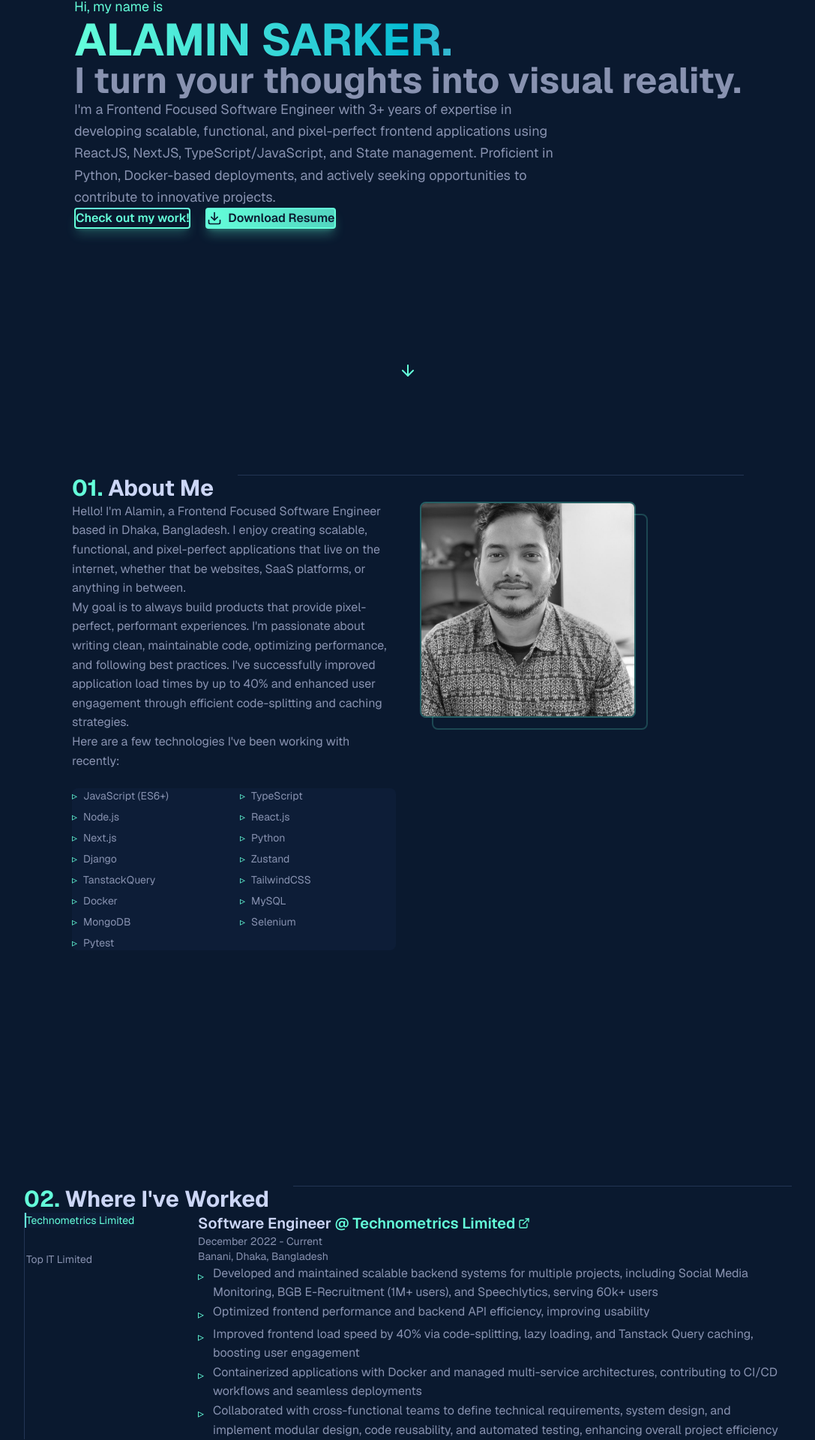
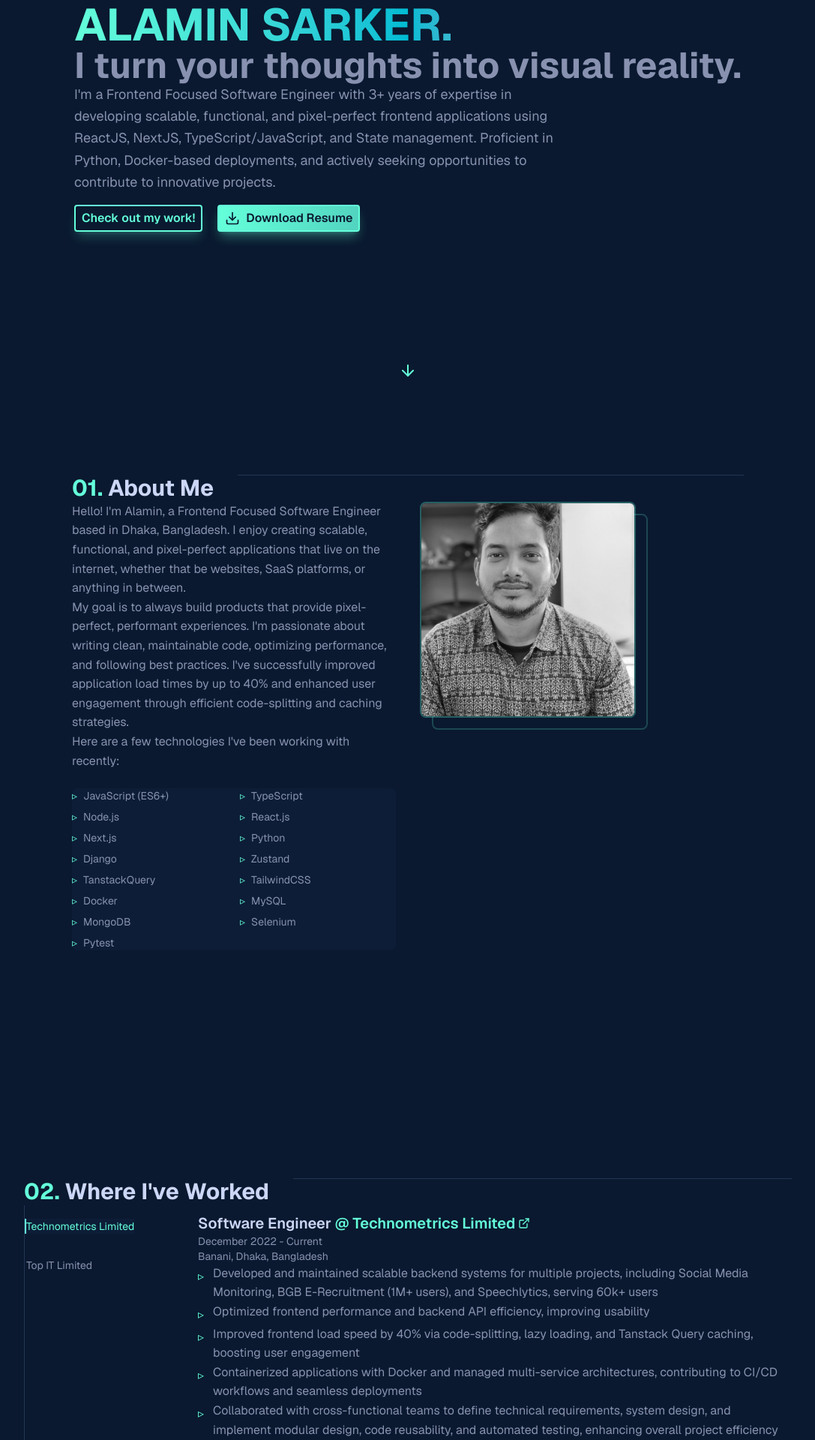
Before and after one commit to AlaminSarkerFRII/v2_portfolio_2025, a Next.js app: page / in a window 1280 px wide. Shown: the part 250-2170 px from the top of the page at 75% size, without its empty margins (96-1183 px from the left). Built offline with nearby package versions, Linux system fonts and the light colour scheme.

Commit message:
Fixed: Padding issues on Experience section

```diff
--- a/app/page.tsx
+++ b/app/page.tsx
@@ -1,20 +1,20 @@
-import Navbar from '@/components/layout/Navbar';
-import Sidebar from '@/components/layout/Sidebar';
-import EmailSidebar from '@/components/layout/EmailSidebar';
-import Footer from '@/components/layout/Footer';
-import Hero from '@/components/sections/Hero';
-import About from '@/components/sections/About';
-import Experience from '@/components/sections/Experience';
-import Projects from '@/components/sections/Projects';
-import Contact from '@/components/sections/Contact';
+import Navbar from "@/components/layout/Navbar";
+import Sidebar from "@/components/layout/Sidebar";
+import EmailSidebar from "@/components/layout/EmailSidebar";
+import Footer from "@/components/layout/Footer";
+import Hero from "@/components/sections/Hero";
+import About from "@/components/sections/About";
+import Experience from "@/components/sections/Experience";
+import Projects from "@/components/sections/Projects";
+import Contact from "@/components/sections/Contact";
 
 export default function Home() {
   return (
     <main className="relative">
+      <div className="px-4 sm:px-6 md:px-10 lg:px-16">
       <Navbar />
       <Sidebar />
       <EmailSidebar />
-      <div className="px-4 sm:px-6 md:px-10 lg:px-16">
       <Hero />
       <About />
       <Experience />
--- a/components/sections/Experience.tsx
+++ b/components/sections/Experience.tsx
@@ -1,15 +1,19 @@
-'use client';
+"use client";
 
-import { useState } from 'react';
-import { motion } from 'framer-motion';
-import { experiences } from '@/lib/data';
-import { ExternalLink } from 'lucide-react';
+import { useState } from "react";
+import { motion } from "framer-motion";
+import { experiences } from "@/lib/data";
+import { ExternalLink } from "lucide-react";
 
 export default function Experience() {
   const [activeTab, setActiveTab] = useState(0);
 
   return (
-    <section id="experience" className="min-h-screen flex items-center justify-center px-6 lg:px-12 py-20" suppressHydrationWarning>
+    <section
+      id="experience"
+      className="min-h-screen flex items-center justify-center px-6 lg:px-12 py-20"
+      suppressHydrationWarning
+    >
       <div className="max-w-5xl mx-auto w-full">
         <motion.div
           className="grid md:grid-cols-[auto_1fr] gap-8 items-start mb-12"
@@ -32,16 +36,21 @@ export default function Experience() {
           transition={{ duration: 0.6, delay: 0.5 }}
         >
           {/* Tab List */}
-          <div className="flex md:flex-col items-start gap-y-8 overflow-x-auto md:overflow-x-visible border-b md:border-b-0 md:border-l border-[#233554]">
+          <div
+            style={{
+              padding: "18px 0",
+            }}
+            className="flex md:flex-col items-start gap-y-8 overflow-x-auto md:overflow-x-visible border-b md:border-b-0 md:border-l border-[#233554]"
+          >
             {experiences.map((exp, index) => (
               <button
                 key={exp.id}
                 onClick={() => setActiveTab(index)}
-                className={`px-4 py-2 text-sm   whitespace-nowrap border-b-2 md:border-b-0 md:border-l-2 transition-colors ${
+                className={`cursor-pointer px-4 py-2 text-sm whitespace-nowrap border-b-2 md:border-b-0 md:border-l-2 transition-colors ${
                   activeTab === index
-                    ? 'border-[#64ffda] text-[#64ffda] bg-[#112240]/50'
-                    : 'border-transparent text-[#8892b0] hover:text-[#64ffda] hover:bg-[#112240]/30'
-                } ${index > 0 ? 'md:mt-4' : ''}`}
+                    ? "border-[#64ffda] text-[#64ffda] bg-[#112240]/50"
+                    : "border-transparent text-[#8892b0] hover:text-[#64ffda] hover:bg-[#112240]/30"
+                } ${index > 0 ? "md:mt-4" : ""}`}
               >
                 {exp.company}
               </button>
@@ -57,10 +66,15 @@ export default function Experience() {
             transition={{ duration: 0.4 }}
           >
             {experiences[activeTab] && (
-              <div className="space-y-4">
+              <div
+                className="space-y-4"
+                style={{
+                  padding: "10px 0",
+                }}
+              >
                 <div>
                   <h3 className="text-xl font-semibold text-[#ccd6f6]">
-                    {experiences[activeTab].position}{' '}
+                    {experiences[activeTab].position}{" "}
                     <a
                       href={experiences[activeTab].url}
                       target="_blank"
--- a/components/sections/Hero.tsx
+++ b/components/sections/Hero.tsx
@@ -1,7 +1,7 @@
 "use client";
 
 import { motion } from "framer-motion";
-import { ArrowDown, Download } from "lucide-react";
+import { ArrowDown, Divide, DivideCircle, DivideSquareIcon, Download } from "lucide-react";
 import { resumePath } from "@/lib/data";
 import { useMounted } from "@/lib/hooks/useMounted";
 
@@ -40,14 +40,25 @@ export default function Hero() {
             innovative projects.
           </p>
 
-          <div className="mt-10 flex flex-wrap gap-5">
+          <div
+            style={{
+              padding: "16px 0",
+            }}
+            className="mt-10 flex flex-wrap gap-5"
+          >
             <a
+              style={{
+                padding: "4px 8px",
+              }}
               href="#projects"
               className="inline-flex items-center justify-center px-10 py-5 border-2 border-[#64ffda] text-[#64ffda] rounded   text-base font-semibold hover:bg-[#64ffda] hover:text-[#0a192f] transition-all duration-300 hover:scale-105 active:scale-95 shadow-lg shadow-[#64ffda]/20 hover:shadow-[#64ffda]/40"
             >
               Check out my work!
             </a>
             <a
+              style={{
+                padding: "4px 8px",
+              }}
               href={resumePath}
               download
               className="inline-flex items-center justify-center gap-2 px-10 py-5 bg-gradient-to-r from-[#64ffda] to-[#52d4c0] text-[#0a192f] rounded   text-base font-semibold border-2 border-[#64ffda] hover:from-[#52d4c0] hover:to-[#64ffda] transition-all duration-300 hover:scale-105 active:scale-95 shadow-lg shadow-[#64ffda]/30 hover:shadow-[#64ffda]/50"
```
Lines whose indentation alone changed are shown as unchanged.
